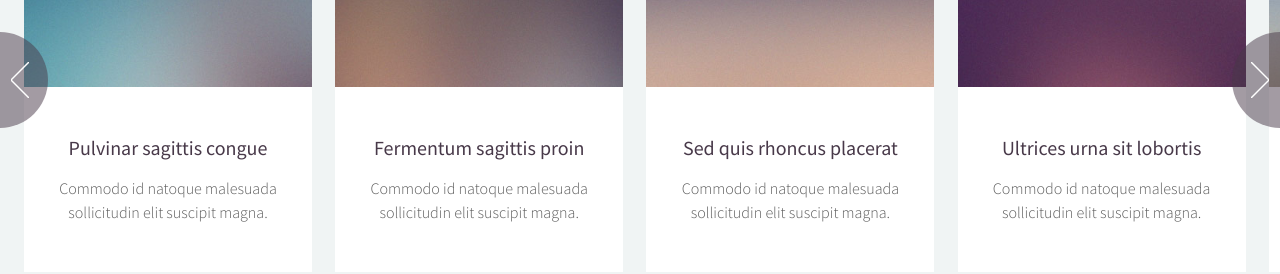
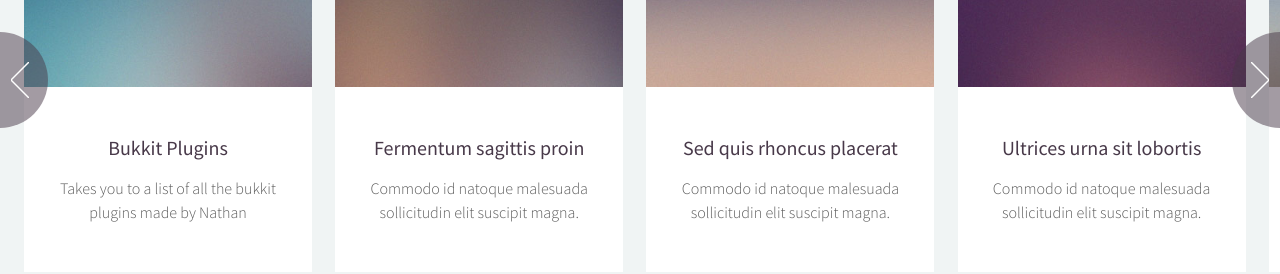
Before and after one commit to 152cooperR/DoubleJumpers, a plain HTML site: page index.html in a window 1280 px wide. Shown: the part 1200-1474 px from the top of the page. Drawn offline with Linux system fonts and the light colour scheme.

Commit message:
Edited  index

```diff
--- a/index.html
+++ b/index.html
@@ -91,9 +91,9 @@
 					<article>
 						<a href="#" class="image featured"><img src="images/pic01.jpg" alt="" /></a>
 						<header>
-							<h3><a href="#">Pulvinar sagittis congue</a></h3>
+							<h3><a href="#">Bukkit Plugins</a></h3>
 						</header>
-						<p>Commodo id natoque malesuada sollicitudin elit suscipit magna.</p>
+						<p>Takes you to a list of all the bukkit plugins made by Nathan</p>
 					</article>
 
 					<article>
```
